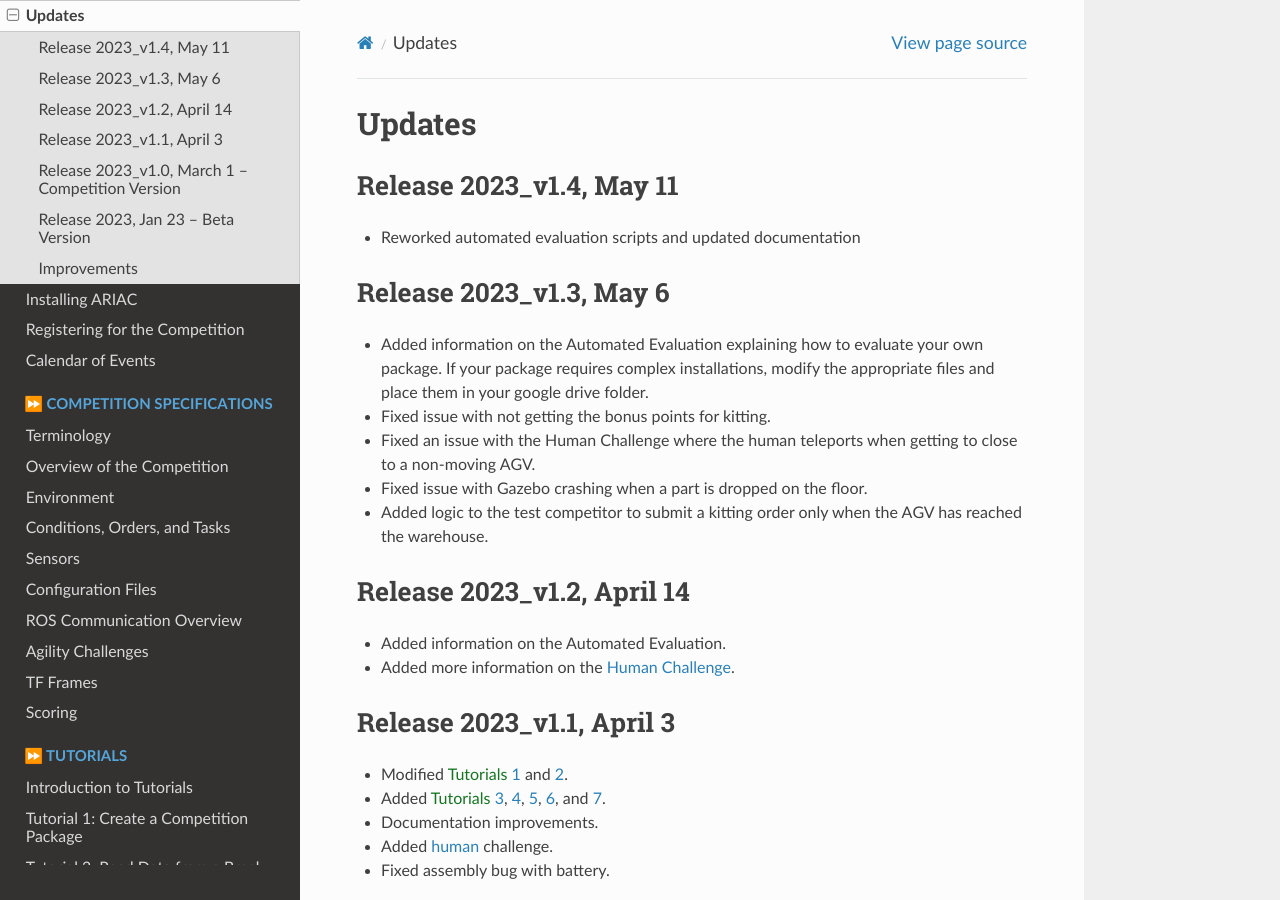
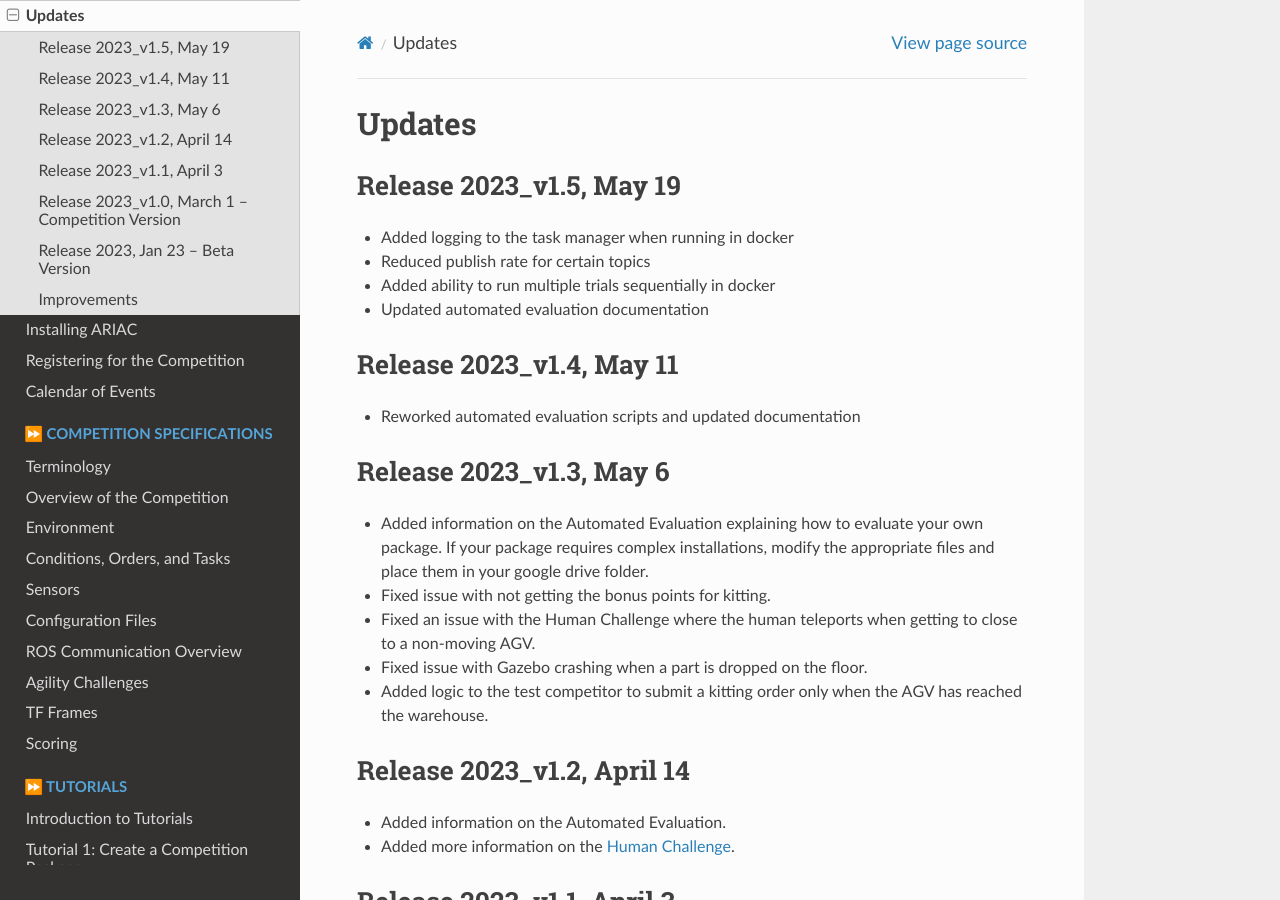
Before and after one commit to usnistgov/ARIAC, a Sphinx documentation site: the page built from docs/getting_started/updates.rst, in a window 1280 px wide and 900 px high. Built offline with Sphinx 7.4.7 and the Read the Docs theme 2.0.0, drawn with Linux system fonts in a browser that asks for light colours.

Commit message:
added updates to documentation

```diff
--- a/docs/getting_started/updates.rst
+++ b/docs/getting_started/updates.rst
@@ -1,5 +1,14 @@
 Updates
 ========
+
+Release 2023_v1.5, May 19
+-------------------------
+
+- Added logging to the task manager when running in docker
+- Reduced publish rate for certain topics
+- Added ability to run multiple trials sequentially in docker
+- Updated automated evaluation documentation
+
 
 Release 2023_v1.4, May 11
 -------------------------
```
